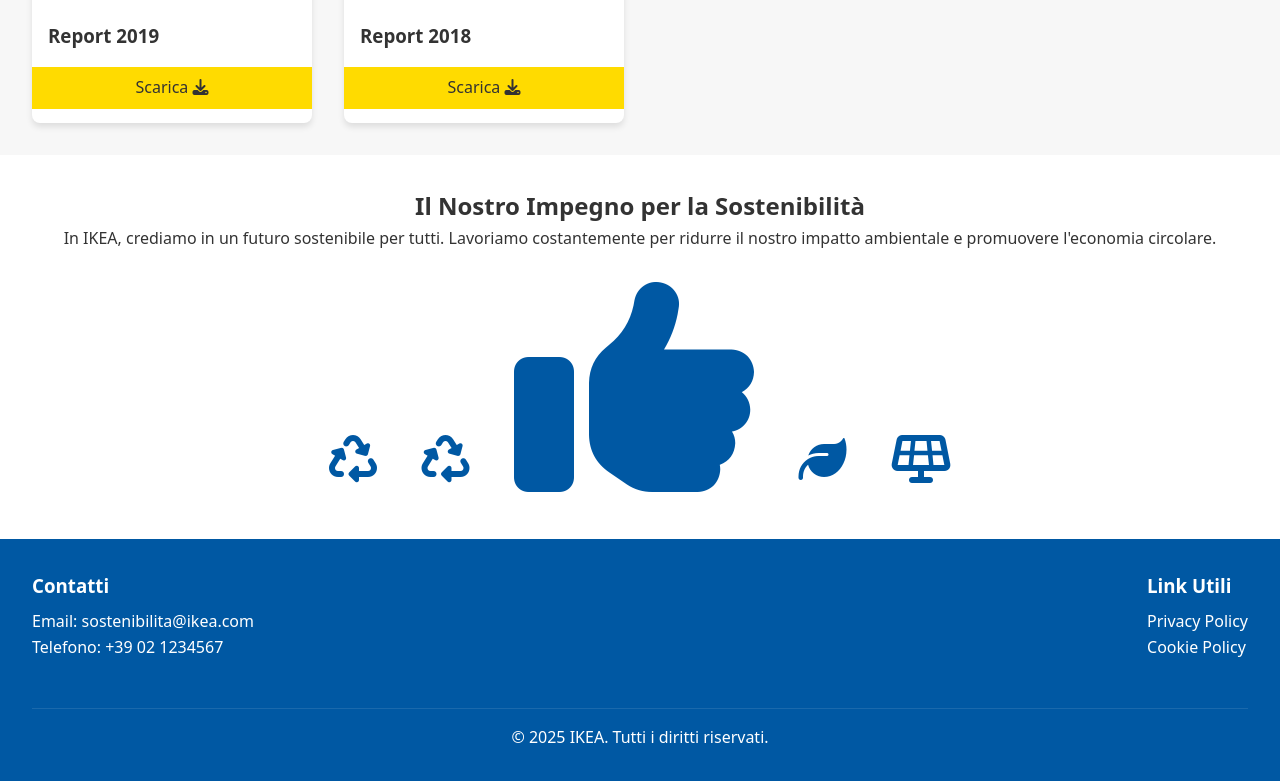
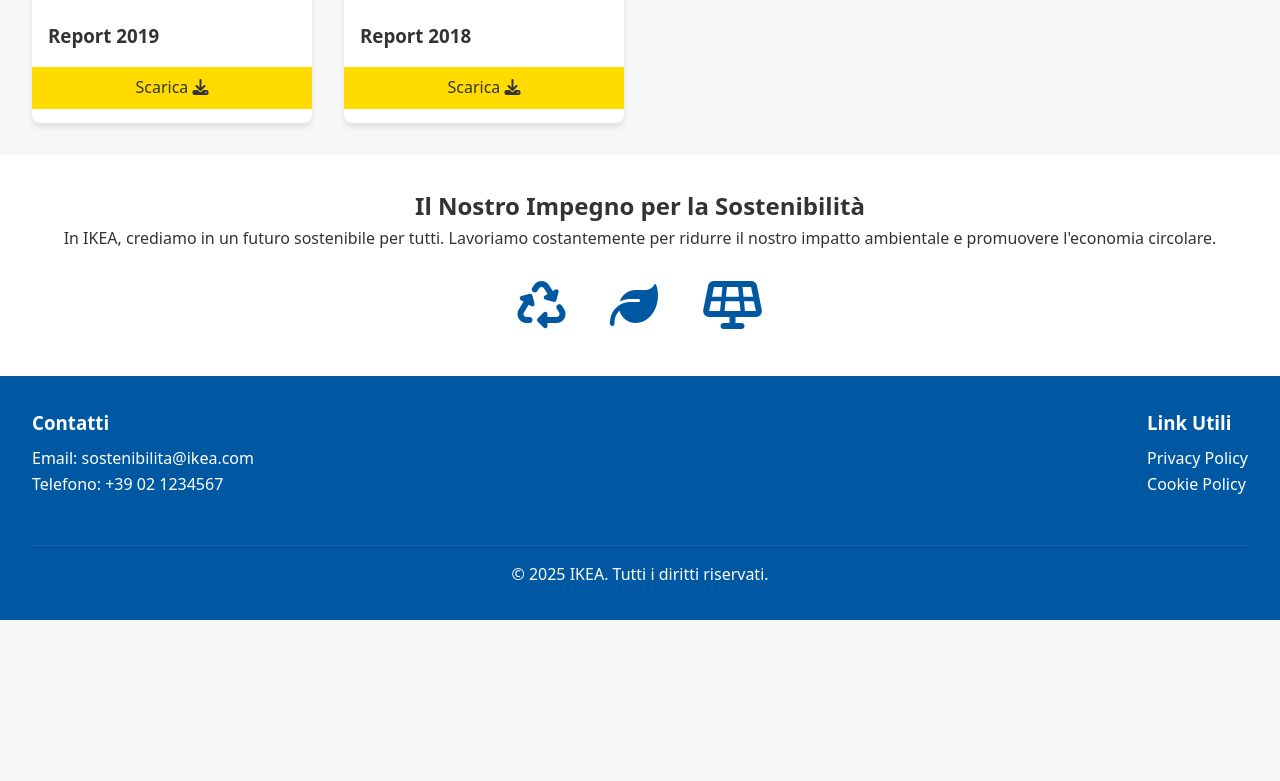
Before and after one commit to lucamaragoni/pw, a plain HTML site: page index.html in a window 1280 px wide. Shown: the part 1585-2366 px from the top of the page. After the commit the page ends 2205 px from the top, so only its background shows below. Drawn offline with Linux system fonts and the light colour scheme.

Commit message:
Update index.html

```diff
--- a/index.html
+++ b/index.html
@@ -116,8 +116,6 @@
             <!-- Icone rappresentative della sostenibilità -->
             <div class="sustainability-icons">
                 <i class="fas fa-recycle" aria-hidden="true"></i> <!-- Icona di riciclo -->
-                <i class="fa-solid fa-recycle"></i>
-                <i class="fas fa-thumbs-up fa-5x"></i>
                 <i class="fas fa-leaf" aria-hidden="true"></i> <!-- Icona di foglia, rappresentante la natura -->
                 <i class="fas fa-solar-panel" aria-hidden="true"></i> <!-- Icona di pannello solare -->
             </div>
```
